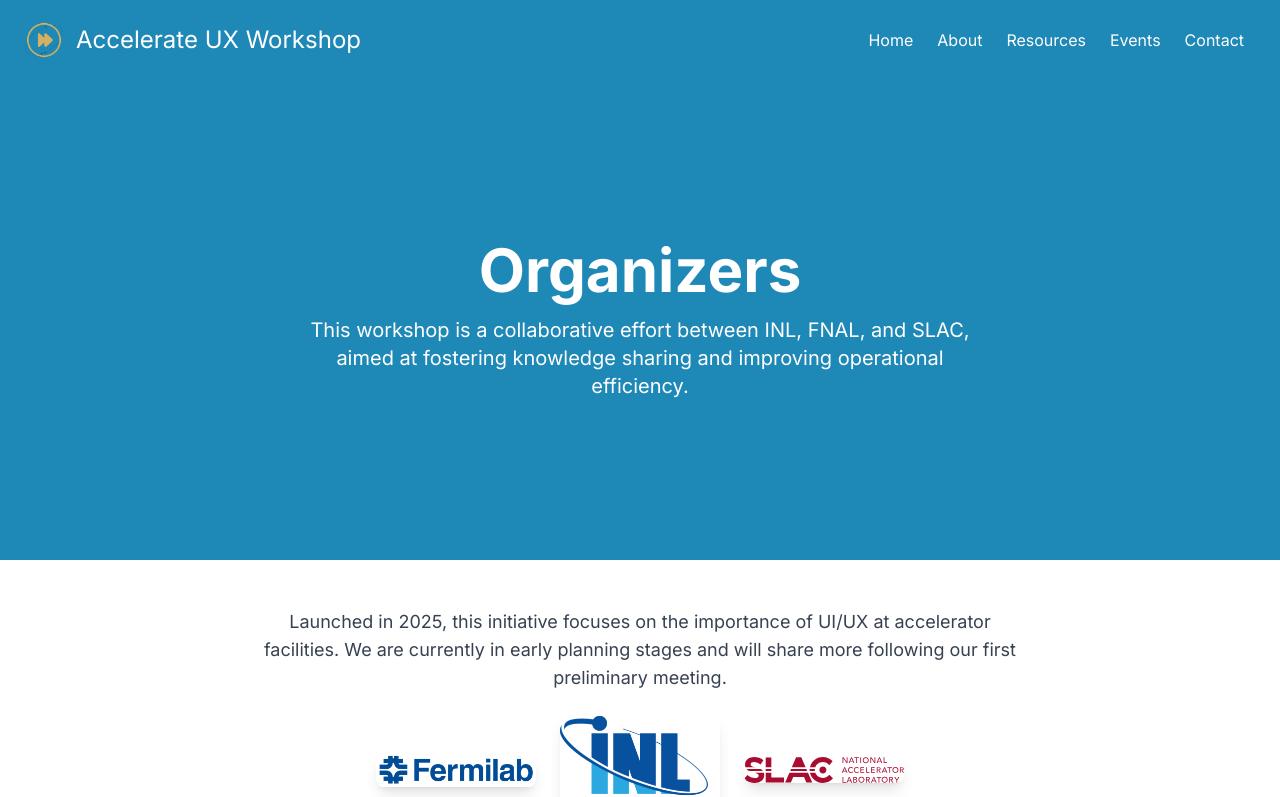
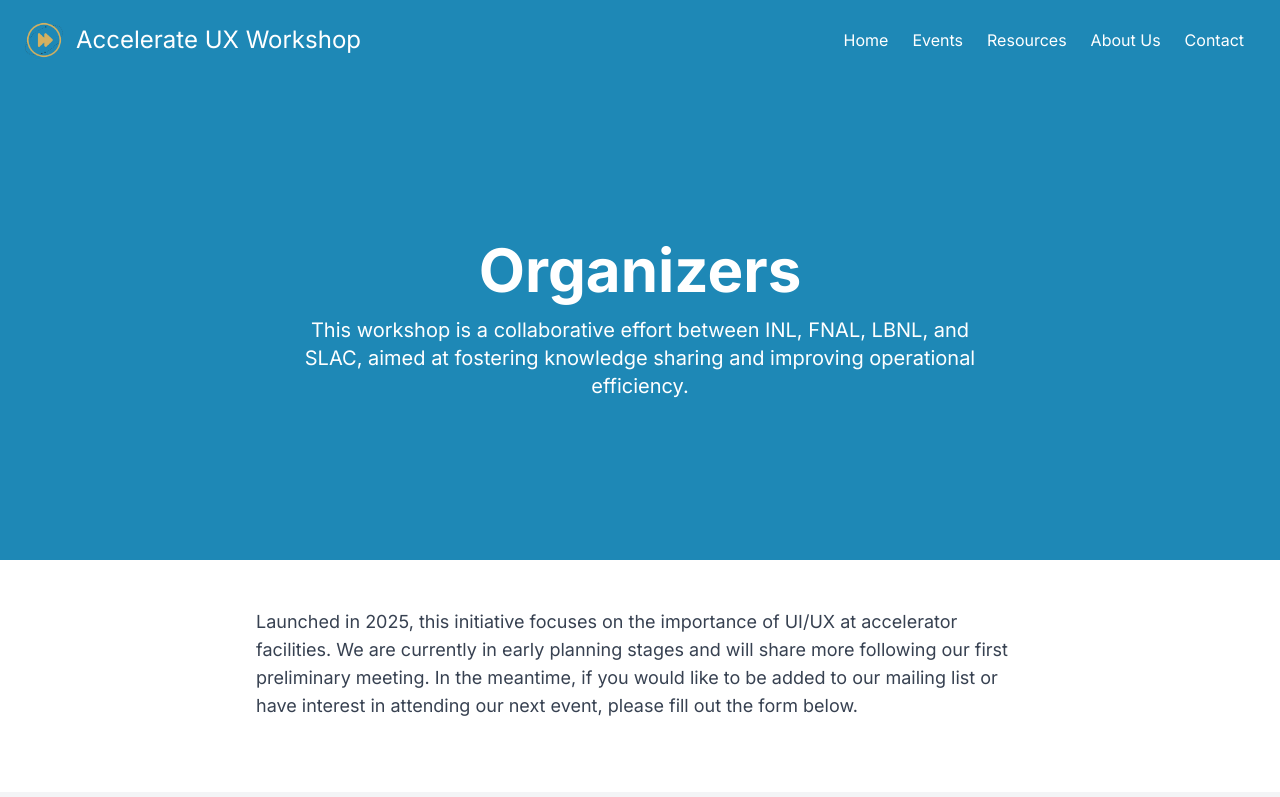
Before and after one commit to tiffany-slac/aux-workshop, a Next.js app: page /contact in a window 1280 px wide. Shown: the top 797 px of the page. Built offline with nearby package versions, Linux system fonts and the light colour scheme.

Commit message:
Add new landing page graphic, update contact page
- Add new graphic on landing page
- Update Contact page to include LBNL & invite users to fill out form
- Rearrange Header component

```diff
--- a/src/app/contact/page.tsx
+++ b/src/app/contact/page.tsx
@@ -83,42 +83,21 @@ export default function Contact() {
           Organizers
         </h1>
         <p className="text-lg md:text-xl text-white max-w-2xl">
-          This workshop is a collaborative effort between INL, FNAL, and SLAC,
-          aimed at fostering knowledge sharing and improving operational
+          This workshop is a collaborative effort between INL, FNAL, LBNL, and
+          SLAC, aimed at fostering knowledge sharing and improving operational
           efficiency.
         </p>
       </section>
 
       {/* Info + Logos */}
-      <section className="py-12 px-6 flex flex-col items-center text-center">
+      <section className="py-12 px-6 flex flex-col items-center">
         <p className="text-lg text-gray-700 max-w-3xl mb-6">
           Launched in 2025, this initiative focuses on the importance of UI/UX
           at accelerator facilities. We are currently in early planning stages
-          and will share more following our first preliminary meeting.
+          and will share more following our first preliminary meeting. In the
+          meantime, if you would like to be added to our mailing list or have
+          interest in attending our next event, please fill out the form below.
         </p>
-        <div className="flex justify-center items-center space-x-6 mb-10">
-          <Image
-            src={`/fnal.jpg`}
-            alt={`fnal logo`}
-            width={160}
-            height={100}
-            className="object-cover rounded-lg shadow-lg"
-          />
-          <Image
-            src={`/inl.png`}
-            alt={`inl logo`}
-            width={160}
-            height={100}
-            className="object-cover rounded-lg shadow-lg"
-          />
-          <Image
-            src={`/slac.svg`}
-            alt={`slac logo`}
-            width={160}
-            height={100}
-            className="object-cover rounded-lg shadow-lg"
-          />
-        </div>
       </section>
 
       {/* Contact Form */}
--- a/src/app/page.tsx
+++ b/src/app/page.tsx
@@ -8,10 +8,10 @@ export default function HomePage() {
       <section className="flex h-screen relative">
         <div className="absolute top-1/2 left-1/2 transform -translate-x-[10%] -translate-y-1/2 w-[50vw] h-[70vh] bg-[#D4B060] flex justify-center items-center">
           <Image
-            src="/uiux.jpeg"
+            src="/landingpage.png"
             alt="UI/UX Design"
-            width={800}
-            height={600}
+            width={1000}
+            height={800}
             className="object-contain max-w-[90%] max-h-[90%]"
           />
         </div>
@@ -27,7 +27,7 @@ export default function HomePage() {
             <p className="text-lg text-[#333] mb-5">
               Welcome to a Community of Guidance and Support
             </p>
-            <a href="/event">
+            <a href="/resources">
               <button className="bg-[#1e88b6] text-white text-base py-2 px-5 rounded hover:bg-[#1565a6] transition">
                 Learn More
               </button>
@@ -80,10 +80,10 @@ export default function HomePage() {
               The Importance of UI/UX Design in Control Systems
             </h1>
             <p className="text-lg text-[#333]">
-              Taking the time to focus on UI/UX isn&apos;t an extra step—it&apos;s the
-              foundation of success. The best technology is only as powerful as
-              its usability. By prioritizing human factors, we create systems
-              that work *for people*.
+              Taking the time to focus on UI/UX isn&apos;t an extra
+              step—it&apos;s the foundation of success. The best technology is
+              only as powerful as its usability. By prioritizing human factors,
+              we create systems that work *for people*.
             </p>
           </div>
         </div>
@@ -136,6 +136,45 @@ export default function HomePage() {
           </div>
         </div>
       </section>
+      <section className="py-20 px-6 md:px-12 bg-white">
+        <div className="text-left mb-6">
+          <p className="text-lg font-bold text-[#1e88b6] mb-2">ABOUT</p>
+          <h1 className="text-5xl font-bold text-black mb-4">
+            What We Are Doing
+          </h1>
+        </div>
+        <div className="max-w-6xl mx-auto grid grid-cols-1 md:grid-cols-3 gap-10">
+          {[
+            {
+              emoji: "🌐",
+              title: "Networking",
+              description:
+                "Connect with professionals from various national laboratories and share insights on UI/UX practices.",
+            },
+            {
+              emoji: "🛠️",
+              title: "Hands-On Sessions",
+              description:
+                "Participate in interactive workshops that focus on practical applications of UI/UX in control systems.",
+            },
+            {
+              emoji: "💡",
+              title: "Innovative Solutions",
+              description:
+                "Explore cutting-edge solutions and discuss how UI/UX can enhance software applications.",
+            },
+          ].map((feature, index) => (
+            <div
+              key={index}
+              className="p-6 text-center shadow-xl rounded-2xl bg-gray-50 hover:shadow-2xl transition-shadow"
+            >
+              <div className="text-5xl mb-4">{feature.emoji}</div>
+              <h2 className="text-2xl font-semibold mb-2">{feature.title}</h2>
+              <p className="text-gray-600 text-base">{feature.description}</p>
+            </div>
+          ))}
+        </div>
+      </section>
     </div>
   );
 }
--- a/src/components/Header.tsx
+++ b/src/components/Header.tsx
@@ -43,14 +43,14 @@ export default function Header() {
           <Link href="/" className={`mx-3 ${navTextColor}`}>
             Home
           </Link>
-          <Link href="/about" className={`mx-3 ${navTextColor}`}>
-            About
+          <Link href="/events" className={`mx-3 ${navTextColor}`}>
+            Events
           </Link>
           <Link href="/resources" className={`mx-3 ${navTextColor}`}>
             Resources
           </Link>
-          <Link href="/events" className={`mx-3 ${navTextColor}`}>
-            Events
+          <Link href="/about" className={`mx-3 ${navTextColor}`}>
+            About Us
           </Link>
           <Link href="/contact" className={`mx-3 ${navTextColor}`}>
             Contact
```
Also changed, not shown: public/landingpage.png (added).
